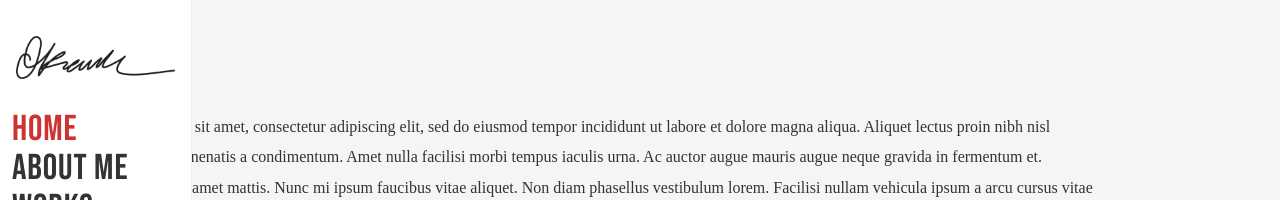
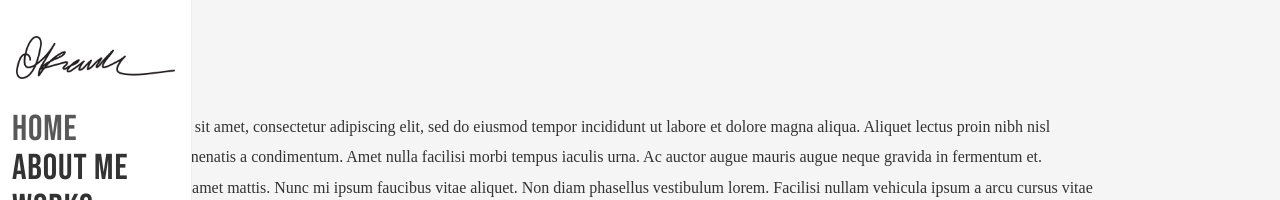
Before and after one commit to immacdonald/photo-portfolio, a React (Create React App) app: page / in a window 1280 px wide. Shown: the top 200 px of the page. Built offline with nearby package versions, Linux system fonts and the light colour scheme; a web font is replaced by a local one.

Commit message:
Switched to a monocolor palette

```diff
--- a/src/styles/_color.scss
+++ b/src/styles/_color.scss
@@ -1,8 +1,8 @@
 :root {
 	--c-text-primary: #333;
 	--c-text-action: #636363;
-	--c-accent-primary: #c33;
-	--c-accent-secondary: rgb(254, 112, 112);
+	--c-accent-primary: rgb(88, 88, 88);
+	--c-accent-secondary: rgb(178, 178, 178);
 	--c-accent-text: #ffffff;
 	--c-border-primary: #eee;
 	--c-background-primary: #F5F5F5;
@@ -14,8 +14,8 @@
 :root[data-mode="dark"] {
 	--c-text-primary: #dddddd;
 	--c-text-action: #e7e7e7;
-	--c-accent-primary: rgb(194, 140, 192);
-	--c-accent-secondary: rgb(165, 83, 162);
+	--c-accent-primary: rgb(175, 175, 175);
+	--c-accent-secondary: rgb(148, 148, 148);
 	--c-accent-text: #fff;
 	--c-border-primary: #0d0b07;
 	--c-background-primary: #1c1c1c;
```
